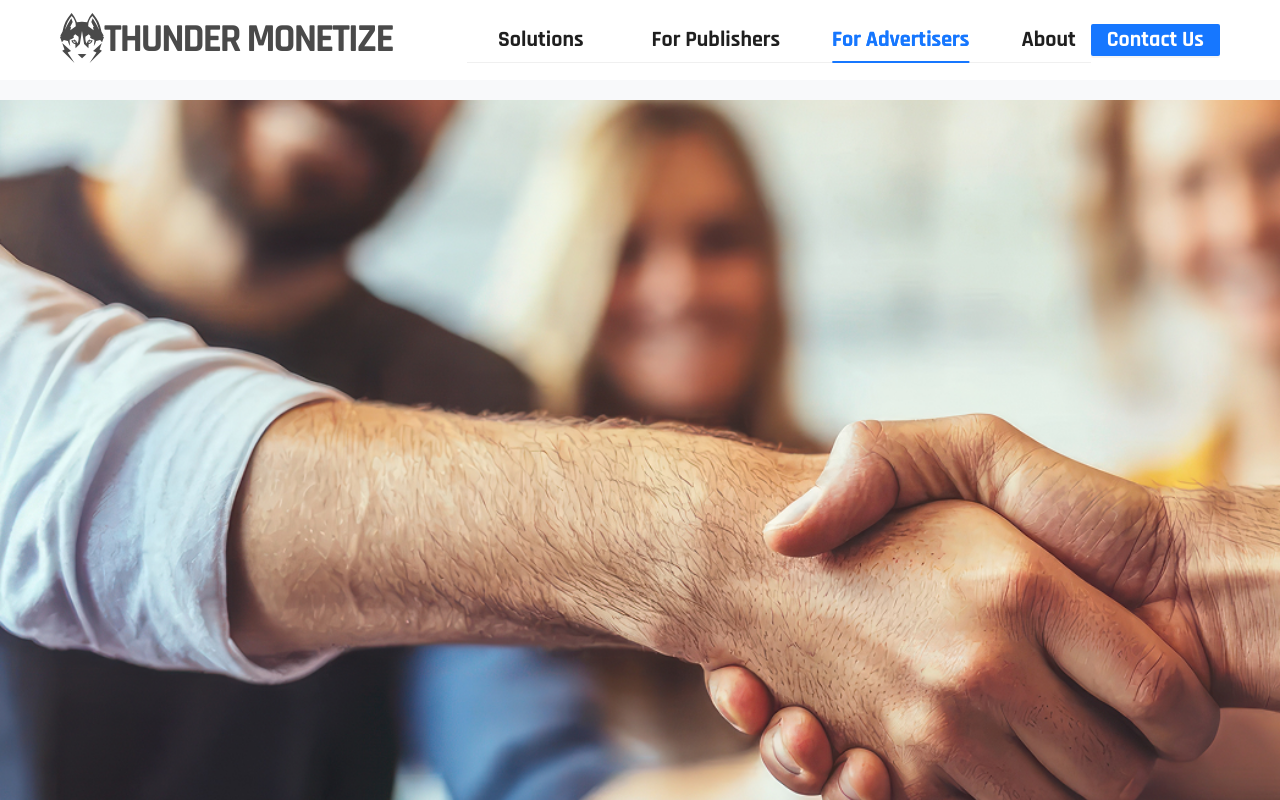
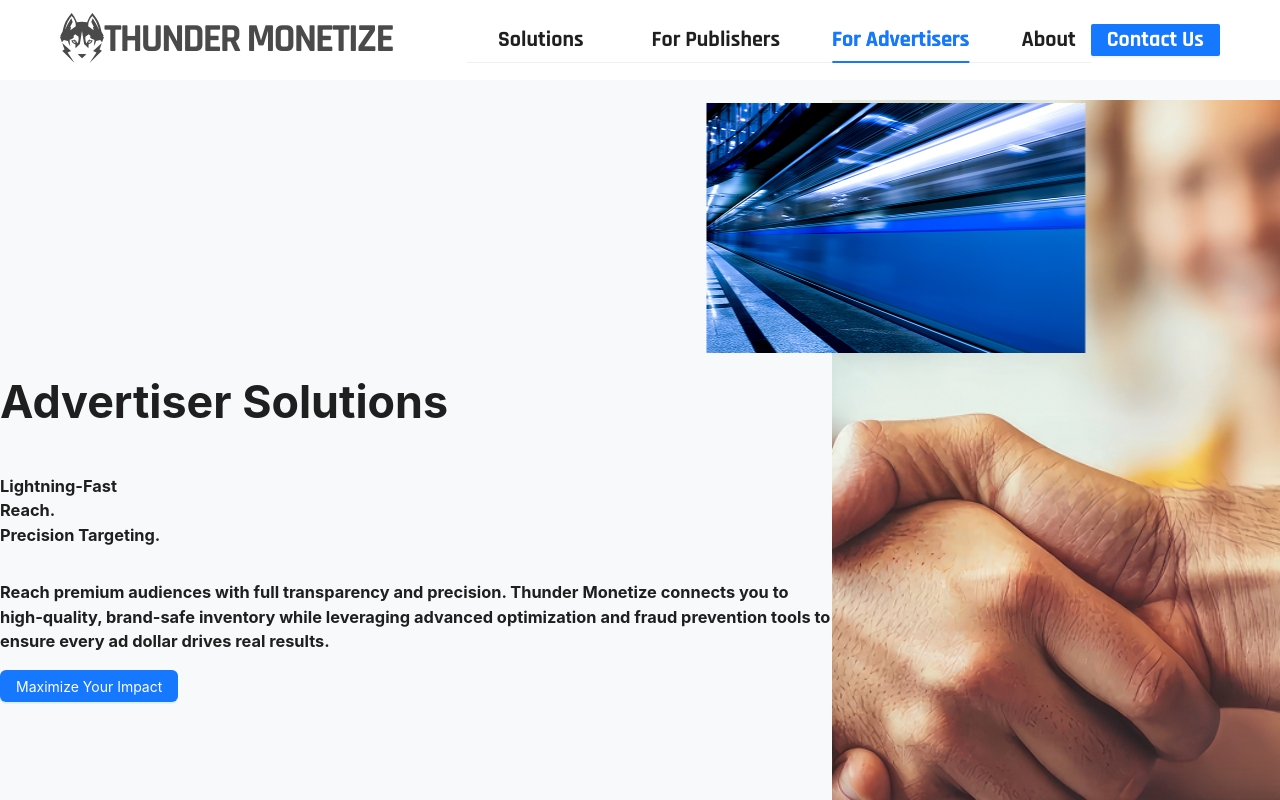
Before and after one commit to jwong65/vite-react-site, a React (Vite) app: page /advertisers in a window 1280 px wide. Shown: the top 800 px of the page. Built offline with nearby package versions, Linux system fonts and the light colour scheme.

Commit message:
Added styling for floating overlay picture and text-overlay

```diff
--- a/src/pages/advertisers.css
+++ b/src/pages/advertisers.css
@@ -16,7 +16,7 @@
 
 .advertiser-hero-section-wrapper{
     width: 100vw;
-    background-color: #F8F9FA ;
+    background-color: #F8F9FA;
     justify-content: center;
     position: relative;
     margin-left: -50vw;
@@ -41,3 +41,27 @@
     object-position: right center;
     display: block;
 }
+
+.advertiser-floating-overlay{
+    z-index: 3;
+    position: absolute;
+    top: 15%;
+    left: 70%;
+    transform: translate(-50%, -50%);
+}
+
+.advertiser-text-overlay{
+    z-index: 2;
+    position: absolute;
+    top: 0;
+    left: 0;
+    width: 65%;
+    height: 100%;
+    display: flex;
+    flex-direction: column;
+    justify-content: center;
+    align-items: flex-start;
+    background-color: #F8F9FA;
+    box-sizing: border-box;
+
+}
```
